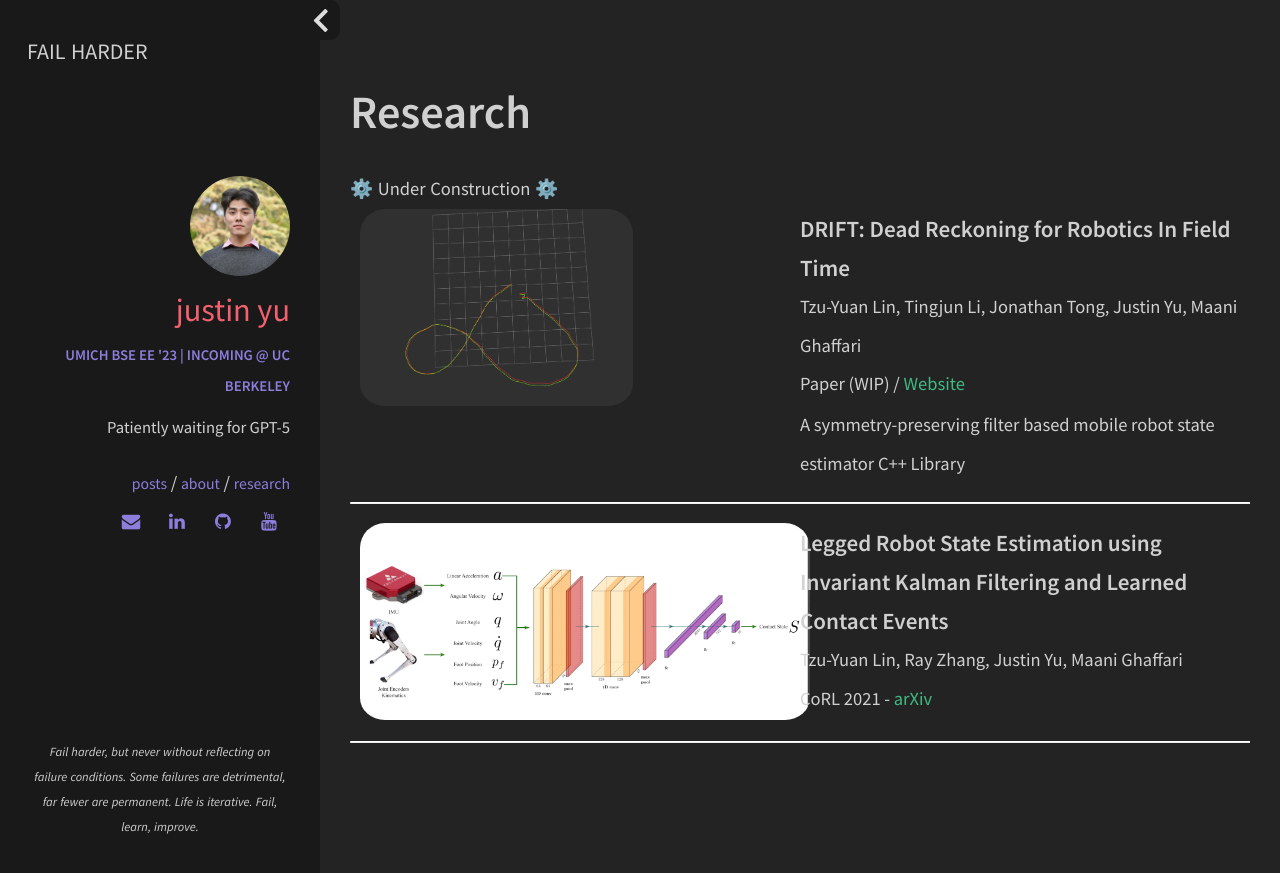
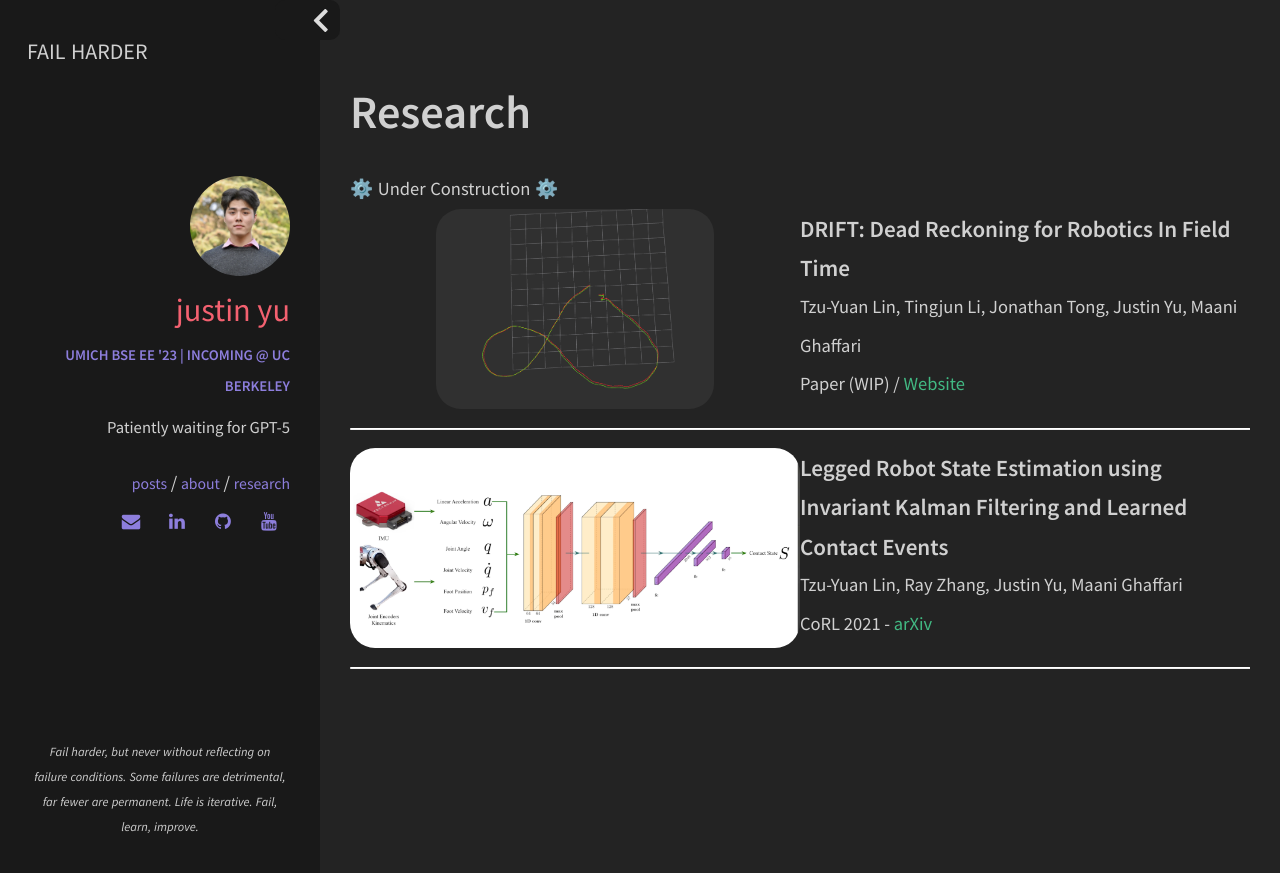
Before and after one commit to uynitsuj/uynitsuj.github.io, a Jekyll site: the page built from publications.html, in a window 1280 px wide. Shown: the top 873 px of the page. Built offline with Jekyll 4.4.1, drawn with Linux system fonts in a browser that asks for light colours.

Commit message:
middle align research images

```diff
--- a/_includes/sections/publications.html
+++ b/_includes/sections/publications.html
@@ -4,8 +4,8 @@
 
 <div class="row">
     <div class="col">
-        <div class="col m6" style="float:left">
-            <img align="left" class="hidden-md" style="margin-left:10px;border-radius:25px;padding-bottom:3px"
+        <div class="col m6" style="float:middle">
+            <img align="middle" class="hidden-md" style="margin:auto;border-radius:25px;display:block"
                 src="{{ site.url }}/img/pub/DRIFT.png" alt="{{ site.url }}/img/pub/DRIFT.png" height="200">
         </div>
         <div class="col m6">
@@ -21,7 +21,6 @@
             Paper (WIP) / <a href="https://umich-curly.github.io/DRIFT_Website/">Website</a>
             <p></p>
             <!-- SUMMARY -->
-            A symmetry-preserving filter based mobile robot state estimator C++ Library
         </div>
     </div>
 </div>
@@ -29,8 +28,8 @@
 
 <div class="row">
     <div class="col">
-        <div class="col m6" style="float:left">
-            <img align="left" class="hidden-md" style="margin-left:10px;border-radius:25px;padding-bottom:3px"
+        <div class="col m6" style="float:middle">
+            <img align="middle" class="hidden-md" style="margin:auto;border-radius:25px;display:block"
                 src="{{ site.url }}/img/pub/cheetahcnn.png" alt="{{ site.url }}/img/pub/cheetahcnn.png" height="200">
         </div>
         <div class="col m6">
```
